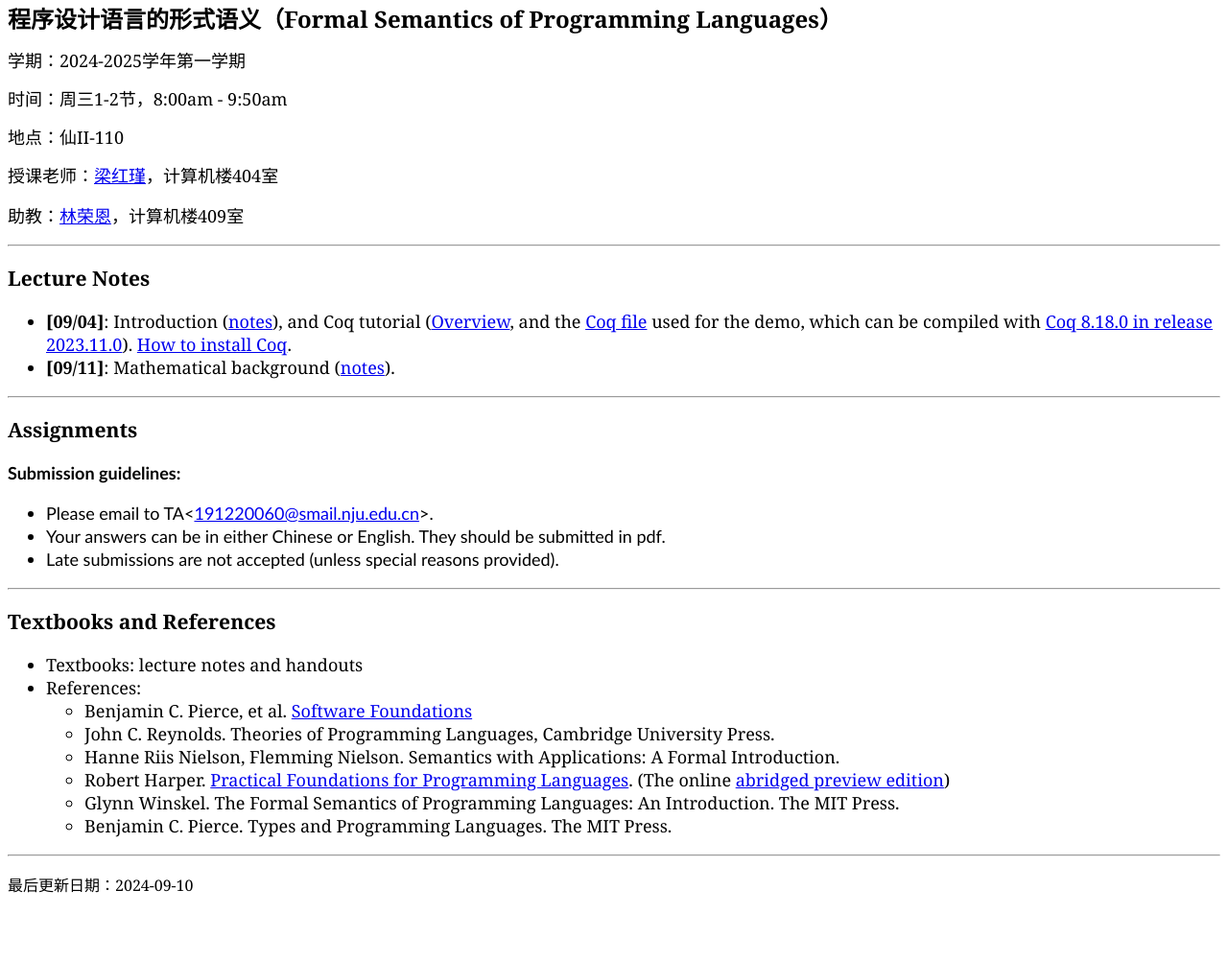
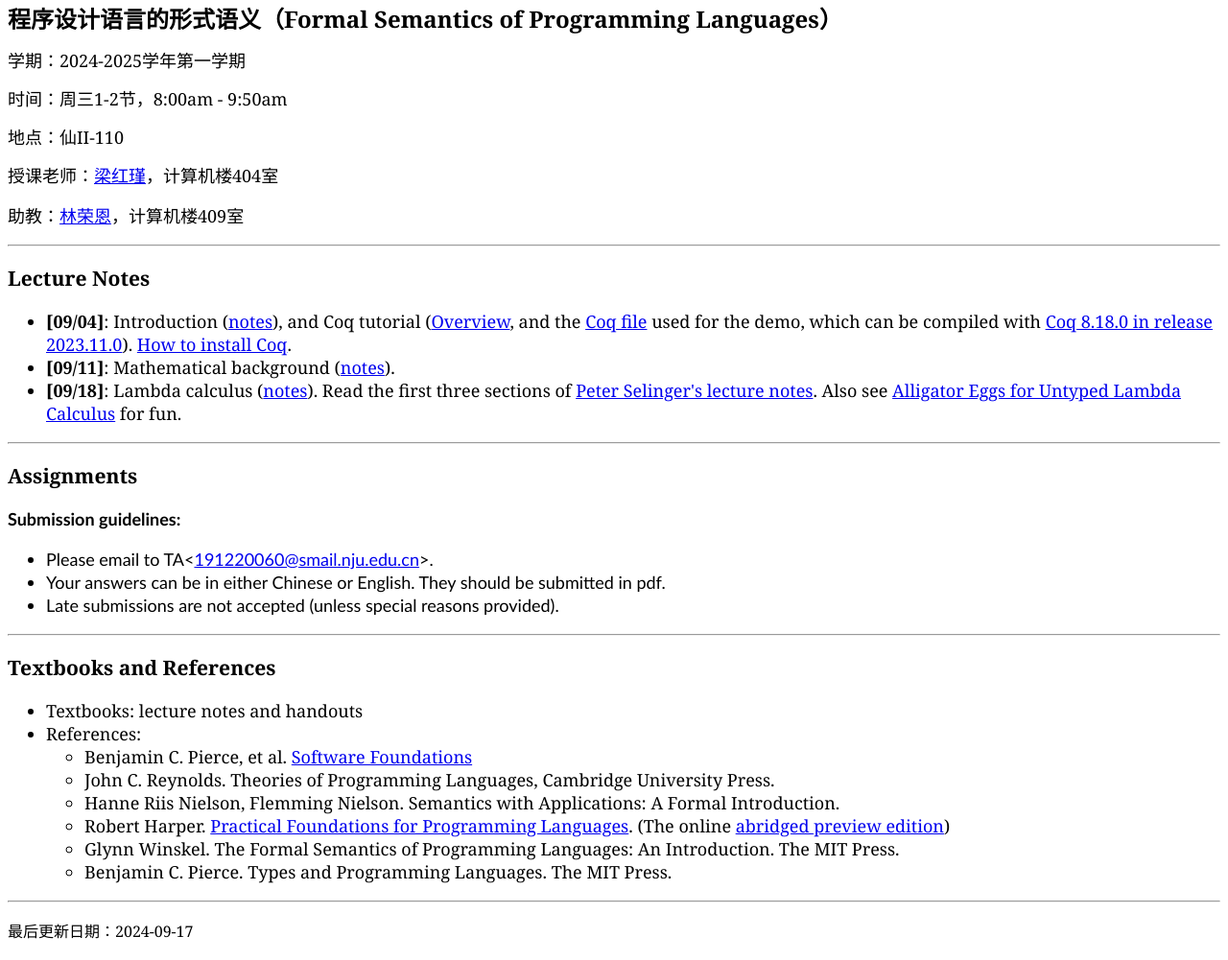
Before and after one commit to hongjin-liang/semantics2024, a plain HTML site: page index.html in a window 1280 px wide. Shown: the whole page at 96% size. Before the commit the page ends 953 px from the top, so only its background shows below. Drawn offline with Linux system fonts and the light colour scheme.

Commit message:
lecture notes

```diff
--- a/index.html
+++ b/index.html
@@ -32,11 +32,11 @@
 						 </li>
     <li> <b>[09/11]</b>: Mathematical background (<a href="03_math.pdf">notes</a>).
 						 </li>
-	<!--
-    <li> <b>[09/20]</b>: Lambda calculus (<a href="04_lambda.pptx">notes</a>).
+    <li> <b>[09/18]</b>: Lambda calculus (<a href="04_lambda.pptx">notes</a>).
 	                     Read the first three sections of <a href="lambdanotes.pdf">Peter Selinger's lecture notes</a>.
 						 Also see <a href="http://worrydream.com/AlligatorEggs/">Alligator Eggs for Untyped Lambda Calculus</a> for fun.
 						 </li>
+	<!--
     <li> <b>[09/27]</b>: Lambda calculus (continued).
 						 </li>
     <li> <b>[10/11]</b>: Lambda calculus (continued), and simply-typed lambda calculus (<a href="05_types.pptx">notes</a>).
@@ -111,7 +111,7 @@
 
 	<hr>
 
-    <p><font size="3" face="Georgia">最后更新日期：2024-09-10</font></p>
+    <p><font size="3" face="Georgia">最后更新日期：2024-09-17</font></p>
   </body>
 
 </html>
```
Also changed, not shown: 2 other files.
